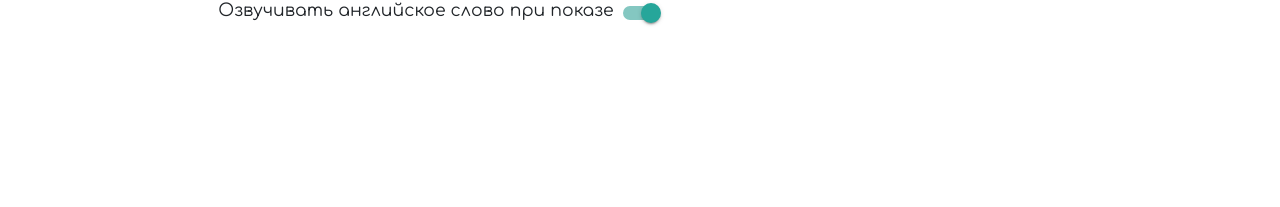
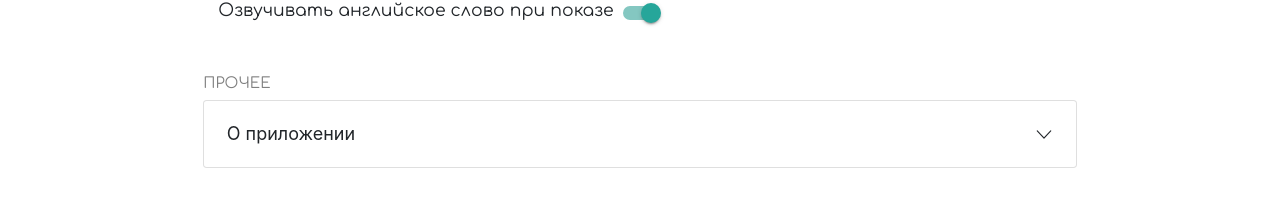
Before and after one commit to AlisaKravchenko/english-cards, a React (Create React App) app: page /settings in a window 1280 px wide. Shown: the part 577-784 px from the top of the page. Built offline with nearby package versions, Linux system fonts and the light colour scheme; no server answers.

Commit message:
added about application

```diff
--- a/src/pages/Settings.jsx
+++ b/src/pages/Settings.jsx
@@ -238,6 +238,66 @@ export function Settings() {
                             </label>
                         </div>
                     </div>
+                    <p className='name-group'>ПРОЧЕЕ</p>
+                    <div
+                        className='accordion'
+                        id='accordionPanelsStayOpenExample'
+                    >
+                        <div className='accordion-item'>
+                            <h2
+                                className='accordion-header'
+                                id='panelsStayOpen-headingOne'
+                                style={{ marginTop: 0 }}
+                            >
+                                <button
+                                    style={{
+                                        fontSize: '1.2rem',
+                                        padding: '1.5rem',
+                                        background: 'transparent',
+                                    }}
+                                    className='accordion-button collapsed'
+                                    type='button'
+                                    data-bs-toggle='collapse'
+                                    data-bs-target='#panelsStayOpen-collapseOne'
+                                    aria-expanded='false'
+                                    aria-controls='panelsStayOpen-collapseOne'
+                                >
+                                    О приложении
+                                </button>
+                            </h2>
+                            <div
+                                id='panelsStayOpen-collapseOne'
+                                className='accordion-collapse collapse'
+                                aria-labelledby='panelsStayOpen-headingOne'
+                            >
+                                <div className='accordion-body'>
+                                    <p>
+                                        Приложение помогает эффективно
+                                        запоминать английские слова.
+                                    </p>
+                                    <p>
+                                        Изучение слов происходит по методике,
+                                        основанной на кривой забывания
+                                        Эббингауза. Новое слово заучивается и
+                                        затем повторяется через определенные
+                                        промежутки времени.
+                                    </p>
+                                    <p>
+                                        Используйте приложение по возможности
+                                        2-3 раза в день с интервалом в несколько
+                                        часов.
+                                    </p>
+                                    <p>
+                                        Перевод слов реализован с помощью
+                                        сервиса{' '}
+                                        <a href='https://yandex.ru/dev/dictionary/'>
+                                            API Яндекс. Словарь
+                                        </a>
+                                    </p>
+                                </div>
+                            </div>
+                        </div>
+                    </div>
                 </div>
             </div>
         </>
```
